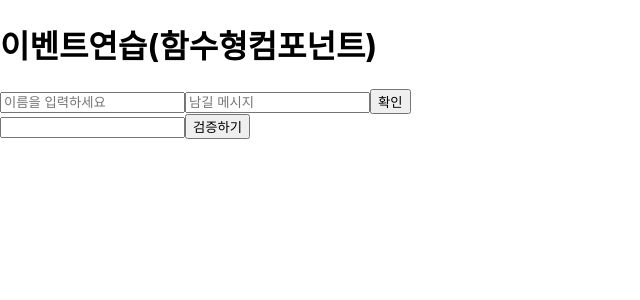
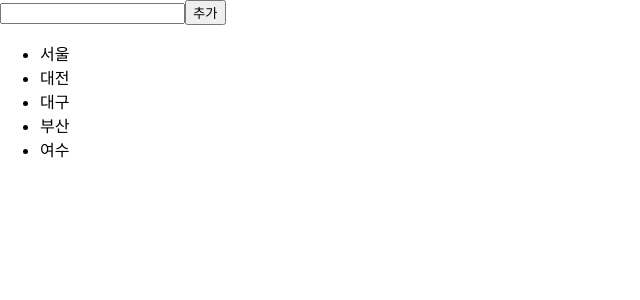
Before and after one commit to BrynnaWee/react0202, a React (Create React App) app: page / in a window 1280 px wide. Shown: the top 300 px of the page, without its empty margins (0-640 px from the left). Built offline with nearby package versions, Linux system fonts and the light colour scheme.

Commit message:
ch.6컴포넌트 반복

```diff
--- a/src/App.js
+++ b/src/App.js
@@ -1,10 +1,11 @@
 import './App.css';
-import MyComponent from './MyComponent';
-import Counter from './Counter';
-import Say from './Say';
-import EventPractice from './EventPractice';
-import EventPracticeFunc from './EventPracticeFunc';
-import ValidationSample from './ValidationSample';
+// import MyComponent from './MyComponent';
+// import Counter from './Counter';
+// import Say from './Say';
+// import EventPractice from './EventPractice';
+// import EventPracticeFunc from './EventPracticeFunc';
+// import ValidationSample from './ValidationSample';
+import IterationSample from './IterationSample';
 
 function App() {
   return (
@@ -13,8 +14,9 @@ function App() {
     // <Counter />
     // <Say />
     // <EventPractice /> */}
-    <EventPracticeFunc />
-    <ValidationSample />
+    {/* <EventPracticeFunc />
+    <ValidationSample /> */}
+    <IterationSample />
     </>
   );
 }
--- /dev/null
+++ b/src/IterationSample.js
@@ -0,0 +1,66 @@
+import React,{useState} from 'react';
+
+const IterationSample = () => {
+
+
+const [inputText, setInputText] = useState('');
+const [nextId, setNextId] = useState(5);
+const [cities, setCities] = useState([
+    {
+        id: 1,
+        title: '서울'
+    },{
+        id: 2,
+        title: '대전'
+    },{
+        id: 3,
+        title: '대구'
+    },{
+        id: 4,
+        title: '부산'
+    },{
+        id: 5,
+        title: '여수'
+    }
+]);
+
+const onChange = e => {
+    setInputText(e.target.value);
+}
+
+const onClick = e => {
+    const newCities = cities.concat({
+        id : nextId,//현재값 5 (미리 다음에 쓸 nextId를 구현해놓음)
+        name : inputText,
+    });
+
+    setNextId(nextId+1);//6
+    setCities(newCities);
+    setInputText('');
+}
+
+
+const onRemove = (id) => {
+    const newCities = cities.filter(item => item.id !== id);
+    setCities(newCities);
+}
+
+const cityList = cities.map((name,idx) => {
+    return(
+        <li
+        key={`${idx}_${name.title}`}
+        onClick={e=>onRemove(name.id)}>
+            {name.title}
+        </li>
+    )});
+
+    return (
+        <>
+        <input value={inputText} onChange={onChange} />
+        <button onClick={onClick}>추가</button>
+        <ul>{cityList}</ul>
+        </>
+    );
+};
+
+export default IterationSample;
```
